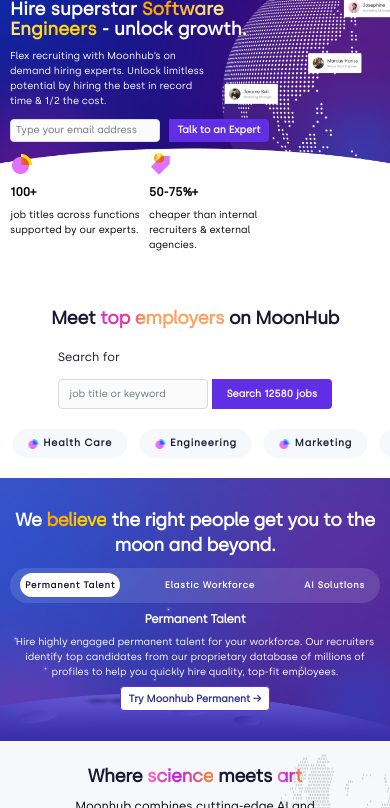
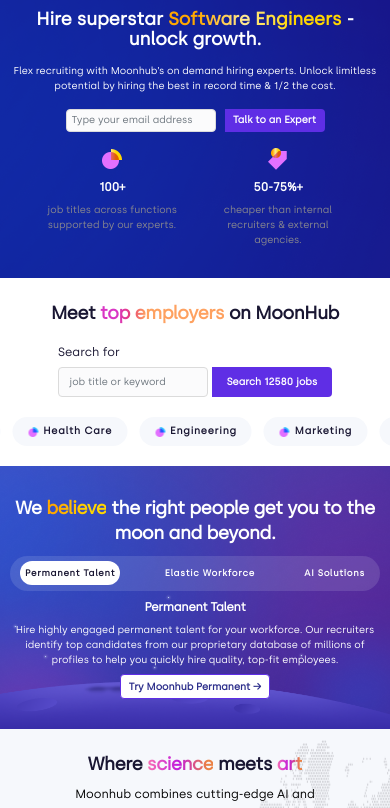
Before and after one commit to hoangeel/Moonhub, a React app: page / in a window 390 px wide. Shown: the part 79-887 px from the top of the page. Built offline with nearby package versions, Linux system fonts and the light colour scheme.

Commit message:
first commit

```diff
--- a/src/component/Home/Believe/index.scss
+++ b/src/component/Home/Believe/index.scss
@@ -30,10 +30,6 @@
       height: 48px;
       border-radius: 30px;
       margin: 0px;
-      &:hover{
-        background: #FFFFFF;
-        cursor: pointer;
-      }
       .navLink{
         font-family: 'Silka';
         font-style: normal;
@@ -43,9 +39,11 @@
         text-align: center;
         letter-spacing: 0.08em;
         color: #FFFFFF;
+        border-radius: 30px;
         &:hover{
           cursor: pointer;
           color: #191632;
+          background: #FFFFFF;
         }
       }
       .active{
@@ -91,6 +89,7 @@
         color: #FFFFFF;
       }
       button{
+        padding: 0px;
         margin-bottom: 0px;
         justify-content: center;
         align-items: center;
@@ -108,6 +107,7 @@
           background: none;
           color: #FFFFFF;
           border: #FFFFFF 1px solid;
+          border-radius: 4px;
         }
       }
     }
--- a/src/component/Home/Meet/index.scss
+++ b/src/component/Home/Meet/index.scss
@@ -55,6 +55,7 @@
       }
     }
     .searchButton{
+      padding: 0px;
       justify-content: center;
       align-items: center;
       width: 209px;
@@ -129,6 +130,7 @@
     .groupSearch{
       .search{
         font-size: 12px;
+        margin-bottom: 5px;
       }
       .job{
         .Control{
--- a/src/component/Home/Section/index.scss
+++ b/src/component/Home/Section/index.scss
@@ -42,6 +42,7 @@
     }
   }
   .talkButton{
+    padding: 0px;
     justify-content: center;
     align-items: center;
     width: 199px;
@@ -272,16 +273,72 @@
         }
         h1{
           font-size: 12px;
-          color: black;
         }
         p{
           font-size: 10px;
           line-height: 15px;
           margin-bottom: 30px;
           max-width: 130px;
-          color: black;
         }
       }
     }
   }
 }
+
+@media(max-width: 500px){
+  .section{
+    padding: 0px ;
+    text-align: center;
+    .titleSection{
+      margin: 10px auto 15px;
+      max-width: 100%;
+      font-size: 18px;
+      line-height: 20px;
+    }
+    .textSection{
+      margin: 0px auto 15px;
+      max-width: 100%;
+      font-size: 10px;
+      line-height: 15px;
+    }
+    .email{
+      margin-left: auto;
+      margin-bottom: 15px;
+      .Type{
+        width: 150px;
+        padding: 0px 5px;
+        margin-right: 10px;
+        font-size: 10px;
+      }
+    }
+    .talkButton{
+      margin-left: auto;
+      margin-right: auto;
+      width: 100px;
+      height: 23px;
+      font-size: 10px;
+      padding: 0px;
+    }
+    .groupCardSection{
+      margin-bottom: 0px;
+      .Card{
+        margin: 0px auto;
+        img{
+          display: block;
+          width: 24px;
+          height: 24px;
+          margin: 0px auto;
+        }
+        h1{
+          font-size: 12px;
+        }
+        p{
+          font-size: 10px;
+          line-height: 15px;
+          margin-bottom: 30px;
+          max-width: 130px;
+        }
+      }
+    }
+  }
+}
--- a/src/component/Home/Trusted/index.scss
+++ b/src/component/Home/Trusted/index.scss
@@ -73,6 +73,7 @@
         img{
           width: 66.69px;
           margin-bottom: 33.33px;
+          opacity: 0.2;
         }
         p{
           font-family: 'Silka';
--- a/src/component/Home/Where/index.scss
+++ b/src/component/Home/Where/index.scss
@@ -141,8 +141,11 @@
       color: black;
     }
     .rowWhere{
-      max-width: 75%;
+      max-width: 100%;
       margin: 0px auto;
+      .col{
+        padding: 0px;
+      }
       .cardWhere{
         img{
           width: 24px;
@@ -150,8 +153,8 @@
         p{
           margin-top: 5px;
           max-width: 226px;
-          font-size: 12px;
-          line-height: 16px;
+          font-size: 10px;
+          line-height: 14px;
         }
       }
       .leading{
--- a/src/pages/Home/index.scss
+++ b/src/pages/Home/index.scss
@@ -14,9 +14,9 @@
 }
 .background{
   background: url("../../assets/img/Frame 691316009.png") no-repeat;
-  background-size: 100% auto;
+  background-size: 100% 100%;
   width: 100%;
-  height: auto;
+  height: 100%;
   .colorAlert{
     background: #FFC600;
   }
@@ -162,6 +162,18 @@
   .container{
     padding: 0px 20px;
   }
+  .alertHome{
+    padding: 5px 0px;
+    .textAlert{
+      font-size: 12px;
+      .spanAlert{
+        font-size: 12px;
+      }
+    }
+    .badgeAlert{
+      margin: -25px 0px 0px 0px;
+    }
+  }
   .meetSlider{
     margin: 0px 6px 20px;
     .groupMeet{
@@ -209,4 +221,7 @@
       }
     }
   }
+  .background{
+    background: url("../../assets/img/Hero.png") no-repeat;
+  }
 }
```
Also changed, not shown: src/assets/img/Hero.png (added).
